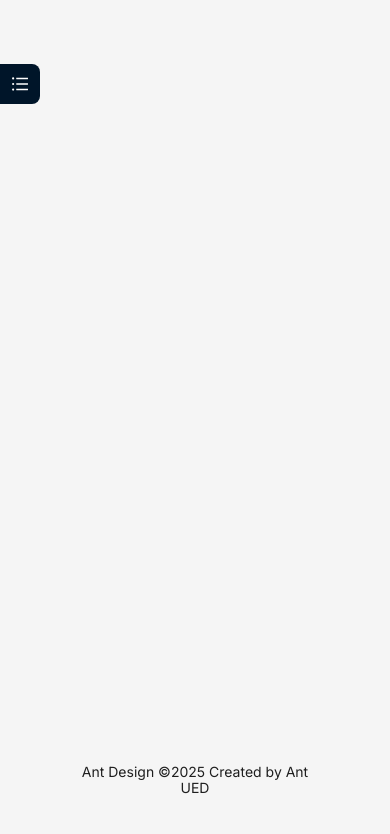
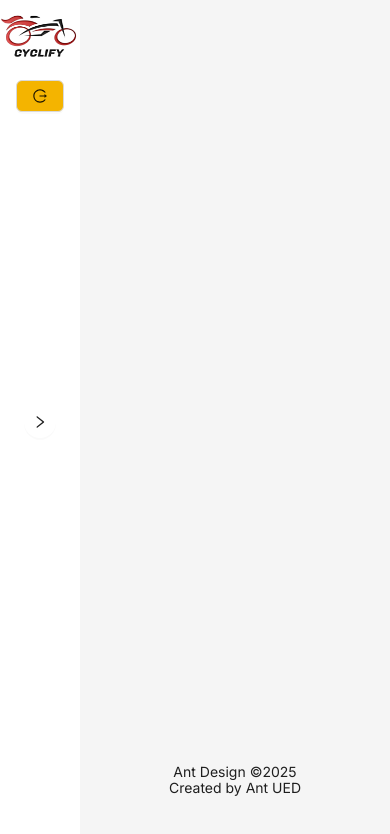
Before and after one commit to rifat-sarker/bicycle-store-client, a React (Vite) app: page /admin in a window 390 px wide. Shown: the top 834 px of the page. Built offline with nearby package versions, Linux system fonts and the light colour scheme.

Commit message:
Update Navbar and Sidebar components with new Logo; enhance responsiveness and add icons to routes

```diff
--- a/index.html
+++ b/index.html
@@ -2,7 +2,7 @@
 <html lang="en">
   <head>
     <meta charset="UTF-8" />
-    <link rel="icon" type="image/svg+xml" href="/vite.svg" />
+    <link rel="icon" type="image/svg+xml" href="./public/logo.png" />
     <meta name="viewport" content="width=device-width, initial-scale=1.0" />
     <!-- google inter font -->
     <link
--- a/src/components/layout/Navbar.tsx
+++ b/src/components/layout/Navbar.tsx
@@ -4,11 +4,12 @@ import { MenuOutlined } from "@ant-design/icons";
 import "antd/dist/reset.css";
 import { navbarItemsGenerator } from "../../utils/navbarItemsGenerator";
 import { homePaths } from "../../routes/home.routes";
+import Logo from "../../utils/Logo";
 
 const { Header } = Layout;
 
 // Define primary and secondary colors
-const primaryColor = "#171717";
+const primaryColor = "#ffffff";
 const secondaryColor = "#f4b400";
 
 const Navbar = () => {
@@ -30,20 +31,11 @@ const Navbar = () => {
         }}
       >
         {/* Logo */}
-        <div
-          style={{
-            color: "white",
-            fontSize: "24px",
-            fontWeight: "bold",
-          }}
-        >
-          Cyclify
-        </div>
+        <Logo />
 
-        {/* Desktop Menu */}
         <div className="desktop-menu">
           <Menu
-            theme="dark"
+            // theme="dark"
             mode="horizontal"
             items={navbarItemsGenerator(homePaths)}
             style={{
@@ -119,7 +111,7 @@ const Navbar = () => {
           align-items: center;
           justify-content: center;
           font-size: 24px; /* Increase icon size */
-          color: white;
+          // color: white;
           background: none;
           border: none;
           cursor: pointer;
--- a/src/components/layout/Sidebar.tsx
+++ b/src/components/layout/Sidebar.tsx
@@ -7,6 +7,10 @@ import Sider from "antd/es/layout/Sider";
 import { Button, Menu } from "antd";
 import { useNavigate } from "react-router-dom";
 import { toast } from "sonner";
+import Logo from "../../utils/Logo";
+import { useEffect, useState } from "react";
+import { RightOutlined } from "@ant-design/icons";
+import { LogoutOutlined } from "@ant-design/icons";
 
 const userRole = {
   ADMIN: "admin",
@@ -16,6 +20,9 @@ const userRole = {
 const Sidebar = () => {
   const navigate = useNavigate();
   const dispatch = useAppDispatch();
+
+  const [collapsed, setCollapsed] = useState(false); // State to handle sidebar collapse
+  const [isSmallScreen, setIsSmallScreen] = useState(false);
 
   const handleLogout = () => {
     const toastId = toast.loading("Logging out");
@@ -38,8 +45,37 @@ const Sidebar = () => {
       break;
   }
 
+  // Use media query to detect screen width and update state
+  useEffect(() => {
+    const handleResize = () => {
+      if (window.innerWidth < 768) {
+        setIsSmallScreen(true);
+        setCollapsed(true);
+      } else {
+        setIsSmallScreen(false);
+        setCollapsed(false);
+      }
+    };
+
+    window.addEventListener("resize", handleResize);
+    handleResize();
+    return () => {
+      window.removeEventListener("resize", handleResize);
+    };
+  }, []);
+
   return (
-    <Sider breakpoint="lg" collapsedWidth="0">
+    <Sider
+      theme="light"
+      collapsed={collapsed}
+      width={250}
+      style={{
+        display: "flex",
+        flexDirection: "column",
+        height: "100vh",
+      }}
+    >
+      {/* Logo */}
       <div
         style={{
           color: "white",
@@ -49,17 +85,80 @@ const Sidebar = () => {
           alignItems: "center",
         }}
       >
-        <h1 style={{ color: "white", fontSize: "30px", fontWeight: "bold" }}>
-          Cyclify
-        </h1>
+        <Logo />
       </div>
+
       <Menu
-        theme="dark"
         mode="inline"
-        defaultSelectedKeys={["4"]}
+        defaultSelectedKeys={["0"]}
         items={sidebarItems}
+        style={{
+          flex: 1,
+          overflowY: "auto",
+        }}
       />
-      <Button onClick={handleLogout}>logout</Button>
+
+      <div style={{ marginTop: "auto", padding: "1rem" }}>
+        <Button
+          onClick={handleLogout}
+          style={{
+            width: "100%",
+            display: "flex",
+            alignItems: "center",
+            backgroundColor: "#f4b400",
+          }}
+          icon={<LogoutOutlined />}
+        >
+          {!collapsed && "Logout"}
+        </Button>
+      </div>
+
+      {isSmallScreen && (
+        <div
+          style={{
+            position: "absolute",
+            top: "50%",
+            left: "50%",
+            transform: "translate(-50%, -50%)",
+            zIndex: 10,
+          }}
+        >
+          <Button
+            icon={<RightOutlined />}
+            onClick={() => setCollapsed(!collapsed)}
+            style={{
+              background: "#fff",
+              border: "none",
+              padding: "0.5rem",
+              borderRadius: "50%",
+            }}
+          />
+        </div>
+      )}
+
+      {/* Toggle Button at the Bottom of Sidebar
+      {isSmallScreen && (
+        <div
+          style={{
+            position: "absolute",
+            bottom: "10px", // Bottom of the sidebar
+            left: "50%",
+            transform: "translateX(-50%)",
+            zIndex: 10,
+          }}
+        >
+          <Button
+            icon={<RightOutlined />}
+            onClick={() => setCollapsed(!collapsed)}
+            style={{
+              background: "#fff",
+              border: "none",
+              padding: "0.5rem",
+              borderRadius: "50%",
+            }}
+          />
+        </div>
+      )} */}
     </Sider>
   );
 };
--- a/src/components/layout/SidebarLayout.tsx
+++ b/src/components/layout/SidebarLayout.tsx
@@ -8,7 +8,7 @@ const SidebarLayout = () => {
 
 
   return (
-    <Layout style={{ minHeight: "100vh" }}>
+    <Layout  style={{ minHeight: "100vh" }}>
       <Sidebar />
       <Layout style={{ padding: "0 24px 24px" }}>
         <Content style={{ padding: 24, margin: 0, minHeight: 280 }}>
--- a/src/routes/admin.routes.tsx
+++ b/src/routes/admin.routes.tsx
@@ -1,22 +1,25 @@
 import AdminDashboard from "../pages/admin/AdminDashboard";
 import OrderDashboard from "../pages/order/OrderDashboard";
 import ProductDashboard from "../pages/product/ProductDashboard";
+import { DashboardOutlined, ShoppingCartOutlined, OrderedListOutlined } from "@ant-design/icons";
 
 export const adminPaths = [
   {
     name: "Dashboard",
     path: "dashboard",
     element: <AdminDashboard />,
+    icon: <DashboardOutlined />,
   },
-
   {
     name: "Products",
     path: "products",
     element: <ProductDashboard />,
+    icon: <ShoppingCartOutlined />,
   },
   {
     name: "Orders",
     path: "orders",
     element: <OrderDashboard />,
+    icon: <OrderedListOutlined />,
   },
 ];
--- a/src/routes/customer.routes.tsx
+++ b/src/routes/customer.routes.tsx
@@ -1,15 +1,28 @@
 import CustomerDashboard from "../pages/customer/CustomerDashboard";
 import CustomerOrder from "../pages/customer/CustomerOrder";
+import {
+  UserOutlined,
+  DashboardOutlined,
+  OrderedListOutlined,
+} from "@ant-design/icons";
 
 export const customerPaths = [
   {
     name: "Dashboard",
     path: "dashboard",
     element: <CustomerDashboard />,
+    icon: <DashboardOutlined />,
+  },
+  {
+    name: "Profile",
+    path: "profile",
+    element: <CustomerDashboard />,
+    icon: <UserOutlined />,
   },
   {
     name: "My Orders",
     path: "my-order",
     element: <CustomerOrder />,
+    icon: <OrderedListOutlined />,
   },
 ];
--- a/src/types/navbar.type.ts
+++ b/src/types/navbar.type.ts
@@ -4,6 +4,7 @@ export type TNavbarItem = {
   key: string;
   label: ReactNode;
   children?: TNavbarItem[];
+
 };
 
 export type TUserPath = {
@@ -11,6 +12,7 @@ export type TUserPath = {
   path?: string;
   element?: ReactNode;
   children?: TUserPath[];
+
 };
 
 export type TRoute = {
--- a/src/types/sidebar.type.ts
+++ b/src/types/sidebar.type.ts
@@ -4,6 +4,7 @@ export type TSidebarItem = {
   key: string;
   label: ReactNode;
   children?: TSidebarItem[];
+  icon?: ReactNode;
 };
 
 export type TUserPath = {
@@ -11,6 +12,7 @@ export type TUserPath = {
   path?: string;
   element?: ReactNode;
   children?: TUserPath[];
+  icon?: ReactNode;
 };
 
 export type TRoute = {
--- /dev/null
+++ b/src/utils/Logo.tsx
@@ -0,0 +1,11 @@
+import logo from "../assets/images/logo.png";
+
+const Logo = () => {
+  return (
+    <div>
+      <img style={{ height: "120px", width: "150px" }} src={logo} alt="" />
+    </div>
+  );
+};
+
+export default Logo;
--- a/src/utils/sidebarItemsGenerator.tsx
+++ b/src/utils/sidebarItemsGenerator.tsx
@@ -7,15 +7,18 @@ export const sidebarItemsGenerator = (items: TUserPath[], role) => {
       acc.push({
         key: item.name,
         label: <NavLink to={`/${role}/${item.path}`}>{item.name}</NavLink>,
+        icon: item.icon || null,
       });
     }
     if (item.children) {
       acc.push({
         key: item.name,
         label: item.name,
+        icon: item.icon || null,
         children: item.children.map((child) => ({
           key: child.name,
           label: <NavLink to={`/${role}/${child.path}`}>{child.name}</NavLink>,
+          icon: child.icon || null,
         })),
       });
     }
```
Also changed, not shown: public/logo.png (added), src/assets/images/logo.png (added).
